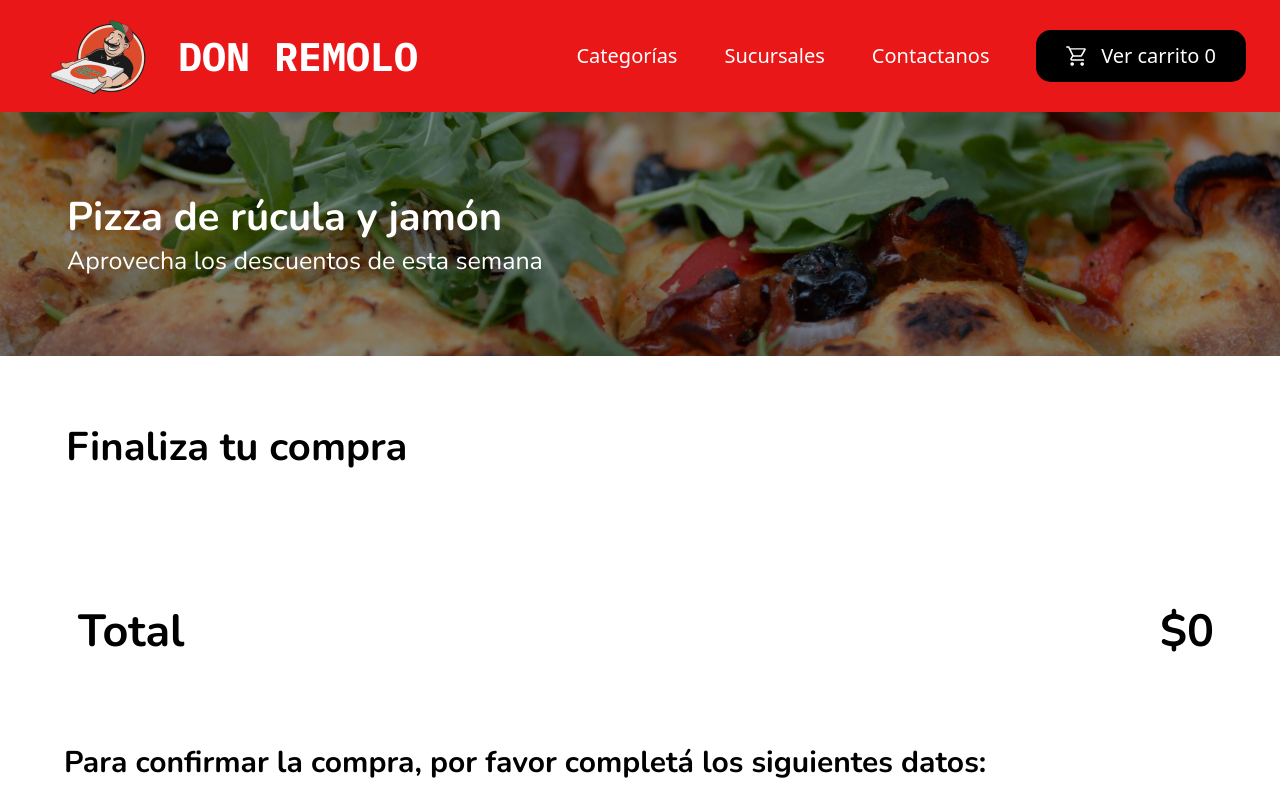
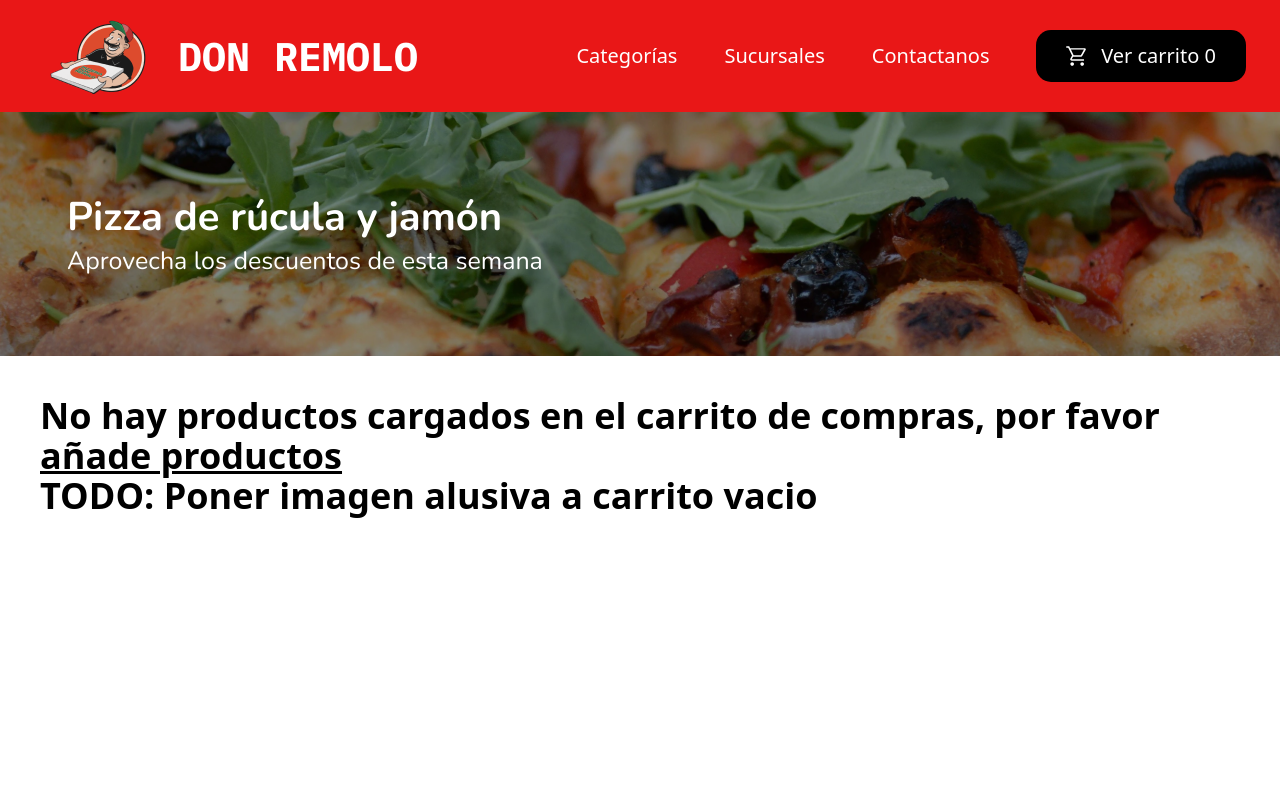
Before and after one commit to ProJuniors/pizzeria-don-remolo-frontend, a React (Vite) app: page /cart in a window 1280 px wide. Shown: the top 800 px of the page. Built offline with nearby package versions, Linux system fonts and the light colour scheme; a web font is replaced by a local one.

Commit message:
Empty cart

```diff
--- a/src/PizzeriaApp/components/Cart/index.jsx
+++ b/src/PizzeriaApp/components/Cart/index.jsx
@@ -1,10 +1,11 @@
 import { useSelector } from 'react-redux';
 import CartProduct from './CartProduct';
 import FormData from '../FormData';
+import { Link } from 'react-router-dom';
 
 export default function Cart() {
   const { cart, totalToPay } = useSelector(({ shoppingCart }) => shoppingCart);
-
+  console.log(cart);
   return (
     <>
       <section>
@@ -15,6 +16,17 @@ export default function Cart() {
           </p>
         </div>
       </section>
+      {cart.length < 1 ? (
+        <h2 className="text-4xl font-semibold p-10 h-screen">
+          No hay productos cargados en el carrito de compras, por favor{' '}
+          <Link to="/" className="underline">
+            añade productos
+          </Link>
+          <br></br>
+          TODO: Poner imagen alusiva a carrito vacio
+        </h2>
+      ) : (
+        <div>
           <section className="pt-[64px] px-[66px] font-Nunito text-black mb-[80px]">
             <h3 className="font-bold text-[40px] leading-[55px] mb-10">Finaliza tu compra</h3>
             <div className="grid gap-5">
@@ -23,11 +35,15 @@ export default function Cart() {
               ))}
             </div>
             <div className="flex flex-row justify-between items-center font-Nunito mt-[86px]">
-          <h4 className="ml-[12px] text-4xl font-semibold text-[45px] leading-[61.38px]">Total</h4>
+              <h4 className="ml-[12px] text-4xl font-semibold text-[45px] leading-[61.38px]">
+                Total
+              </h4>
               <span className="font-bold text-[45px] leading-[61.38px] ">${totalToPay}</span>
             </div>
           </section>
           <FormData />
+        </div>
+      )}
     </>
   );
 }
```
Lines whose indentation alone changed are shown as unchanged.
